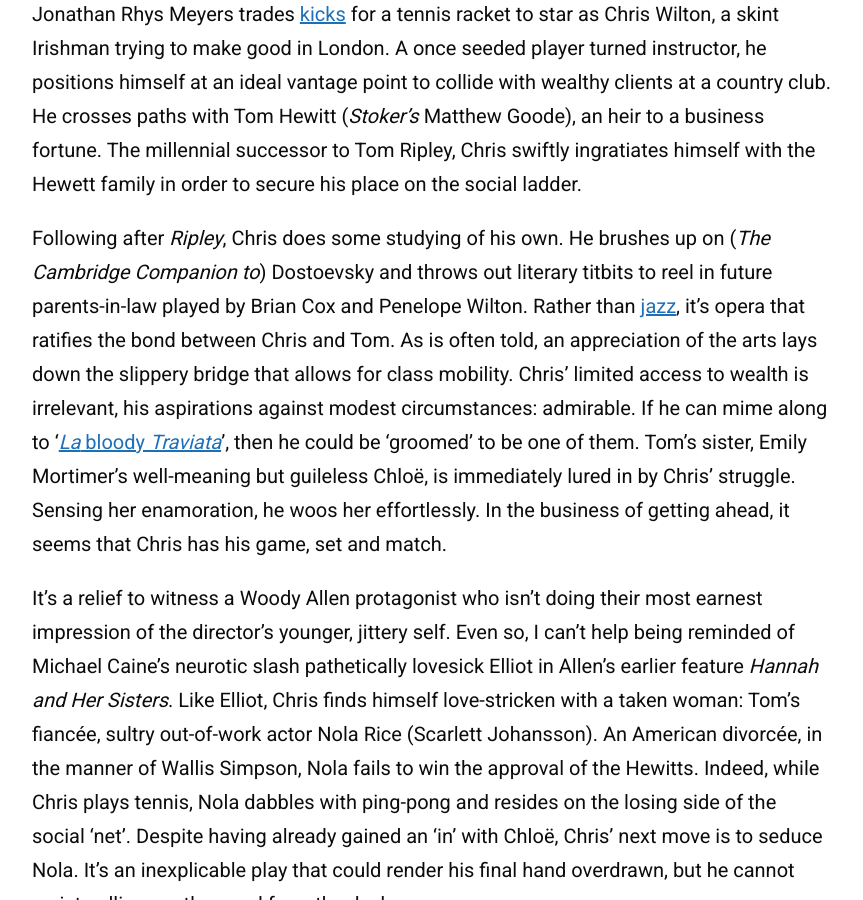
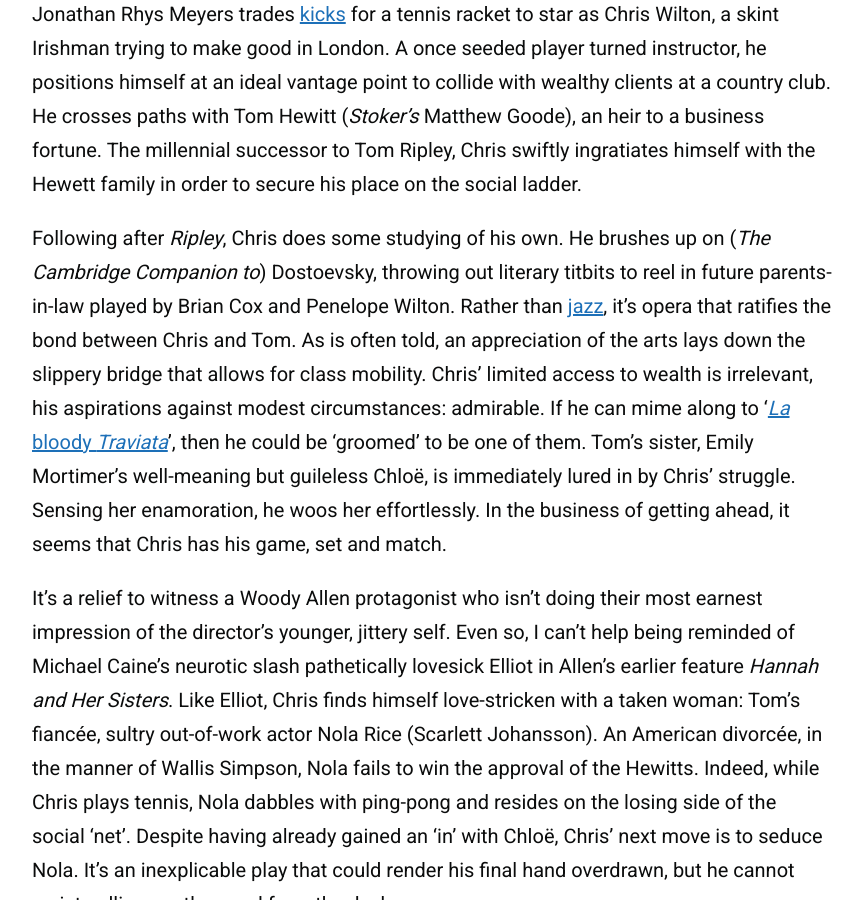
Before and after one commit to zoeurl/zoedowney.github.io, a Jekyll site: the page built from _posts/2024-2-22-match-point.md, in a window 1280 px wide and 900 px high, scrolled down 1943 px. Shown: the whole window, without its empty margins (208-1071 px from the left). Built offline with Jekyll 4.4.1, drawn with Linux system fonts in a browser that asks for light colours.

Commit message:
Update 2024-2-22-match-point.md

```diff
--- a/_posts/2024-2-22-match-point.md
+++ b/_posts/2024-2-22-match-point.md
@@ -17,7 +17,7 @@
 
 Jonathan Rhys Meyers trades [kicks](https://en.wikipedia.org/wiki/Bend_It_Like_Beckham) for a tennis racket to star as Chris Wilton, a skint Irishman trying to make good in London. A once seeded player turned instructor, he positions himself at an ideal vantage point to collide with wealthy clients at a country club. He crosses paths with Tom Hewitt (_Stoker's_ Matthew Goode), an heir to a business fortune. The millennial successor to Tom Ripley, Chris swiftly ingratiates himself with the Hewett family in order to secure his place on the social ladder.
 
-Following after _Ripley_, Chris does some studying of his own. He brushes up on (_The Cambridge Companion to_) Dostoevsky and throws out literary titbits to reel in future parents-in-law played by Brian Cox and Penelope Wilton. Rather than [jazz](https://www.youtube.com/watch?v=mT-fOr29OfA&t=1s&ab_channel=TomasvdB), it’s opera that ratifies the bond between Chris and Tom. As is often told, an appreciation of the arts lays down the slippery bridge that allows for class mobility. Chris’ limited access to wealth is irrelevant, his aspirations against modest circumstances: admirable. If he can mime along to ‘[_La_ bloody _Traviata_](https://en.wikipedia.org/wiki/La_traviata)’, then he could be ‘groomed’ to be one of them. Tom’s sister, Emily Mortimer’s well-meaning but guileless Chloë, is immediately lured in by Chris’ struggle. Sensing her enamoration, he woos her effortlessly. In the business of getting ahead, it seems that Chris has his game, set and match.
+Following after _Ripley_, Chris does some studying of his own. He brushes up on (_The Cambridge Companion to_) Dostoevsky, throwing out literary titbits to reel in future parents-in-law played by Brian Cox and Penelope Wilton. Rather than [jazz](https://www.youtube.com/watch?v=mT-fOr29OfA&t=1s&ab_channel=TomasvdB), it’s opera that ratifies the bond between Chris and Tom. As is often told, an appreciation of the arts lays down the slippery bridge that allows for class mobility. Chris’ limited access to wealth is irrelevant, his aspirations against modest circumstances: admirable. If he can mime along to ‘[_La_ bloody _Traviata_](https://en.wikipedia.org/wiki/La_traviata)’, then he could be ‘groomed’ to be one of them. Tom’s sister, Emily Mortimer’s well-meaning but guileless Chloë, is immediately lured in by Chris’ struggle. Sensing her enamoration, he woos her effortlessly. In the business of getting ahead, it seems that Chris has his game, set and match.
 
 It’s a relief to witness a Woody Allen protagonist who isn’t doing their most earnest impression of the director’s younger, jittery self. Even so, I can't help being reminded of Michael Caine’s neurotic slash pathetically lovesick Elliot in Allen’s earlier feature _Hannah and Her Sisters_. Like Elliot, Chris finds himself love-stricken with a taken woman: Tom’s fiancée, sultry out-of-work actor Nola Rice (Scarlett Johansson). An American divorcée, in the manner of Wallis Simpson, Nola fails to win the approval of the Hewitts. Indeed, while Chris plays tennis, Nola dabbles with ping-pong and resides on the losing side of the social ‘net’. Despite having already gained an ‘in’ with Chloë, Chris’ next move is to seduce Nola. It’s an inexplicable play that could render his final hand overdrawn, but he cannot resist pulling another card from the deck.
 
```
